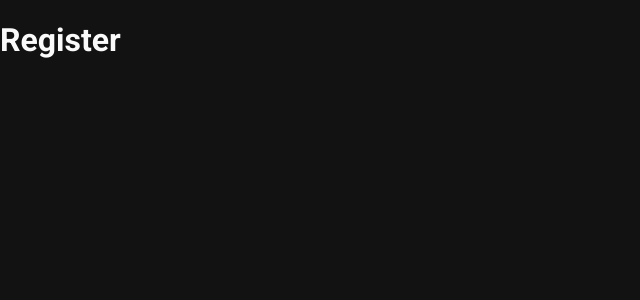
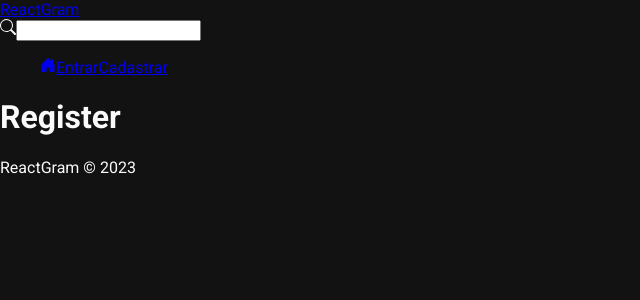
Before and after one commit to Orozimbo1/ReactGram, a React (Vite) app in the folder frontend/: page /register in a window 1280 px wide. Shown: the top 300 px of the page, without its empty margins (0-640 px from the left). Built offline with nearby package versions, Linux system fonts and the light colour scheme.

Commit message:
Criando componente de navbar

```diff
--- a/frontend/src/App.jsx
+++ b/frontend/src/App.jsx
@@ -7,6 +7,7 @@ import { BrowserRouter, Routes, Route, Navigate } from 'react-router-dom'
 import { Home, Login, Register } from './pages'
 
 // Components
+import { Navbar, Footer } from './components'
 
 // Context
 
@@ -18,11 +19,13 @@ function App() {
 
   return (
     <BrowserRouter>
+      <Navbar />
       <Routes>
         <Route path='/' element={<Home />} />
         <Route path='/login' element={<Login />} />
         <Route path='/register' element={<Register />} />
       </Routes>
+      <Footer />
     </BrowserRouter>
   )
 }
--- /dev/null
+++ b/frontend/src/components/Footer/Footer.jsx
@@ -0,0 +1,11 @@
+import './Footer.css'
+
+const Footer = () => {
+  return (
+    <footer id="footer">
+      <p>ReactGram &copy; 2023</p>
+    </footer>
+  )
+}
+
+export default Footer
--- /dev/null
+++ b/frontend/src/components/Navbar/Navbar.jsx
@@ -0,0 +1,26 @@
+import './Navbar.css'
+import { BsSearch, BsHouseDoorFill, BsFillPersonFill, BsFillCameraFill } from 'react-icons/bs'
+
+// Components
+import { NavLink, Link } from 'react-router-dom'
+
+const Navbar = () => {
+  return (
+    <nav id="nav">
+      <Link to='/'>ReactGram</Link>
+      <form>
+        <BsSearch />
+        <input type="text" />
+      </form>
+      <ul id="nav-links">
+        <NavLink to='/'>
+          <BsHouseDoorFill />
+        </NavLink>
+        <NavLink to='/login'>Entrar</NavLink>
+        <NavLink to='/register'>Cadastrar</NavLink>
+      </ul>
+    </nav>
+  )
+}
+
+export default Navbar
--- a/frontend/src/components/index.js
+++ b/frontend/src/components/index.js
@@ -0,0 +1,2 @@
+export { default as Navbar } from './Navbar/Navbar.jsx'
+export { default as Footer } from './Footer/Footer.jsx'
--- a/frontend/src/pages/Home/Home.jsx
+++ b/frontend/src/pages/Home/Home.jsx
@@ -1,6 +1,7 @@
 import './Home.css'
 
 const Home = () => {
+
   return (
     <div>
       <h1>Home</h1>
```
Also changed, not shown: frontend/src/components/Footer/Footer.css (added), frontend/src/components/Navbar/Navbar.css (added).
